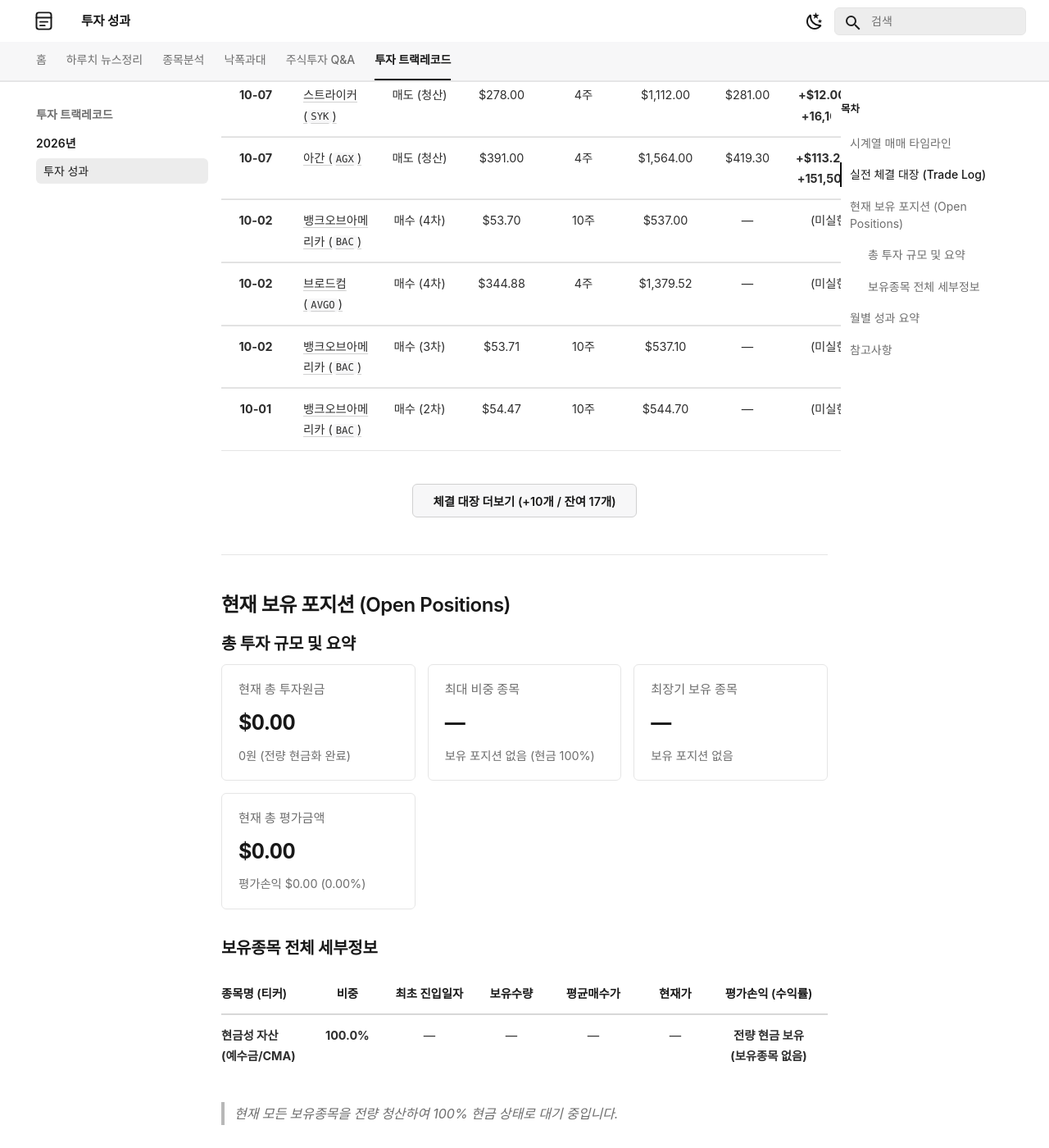
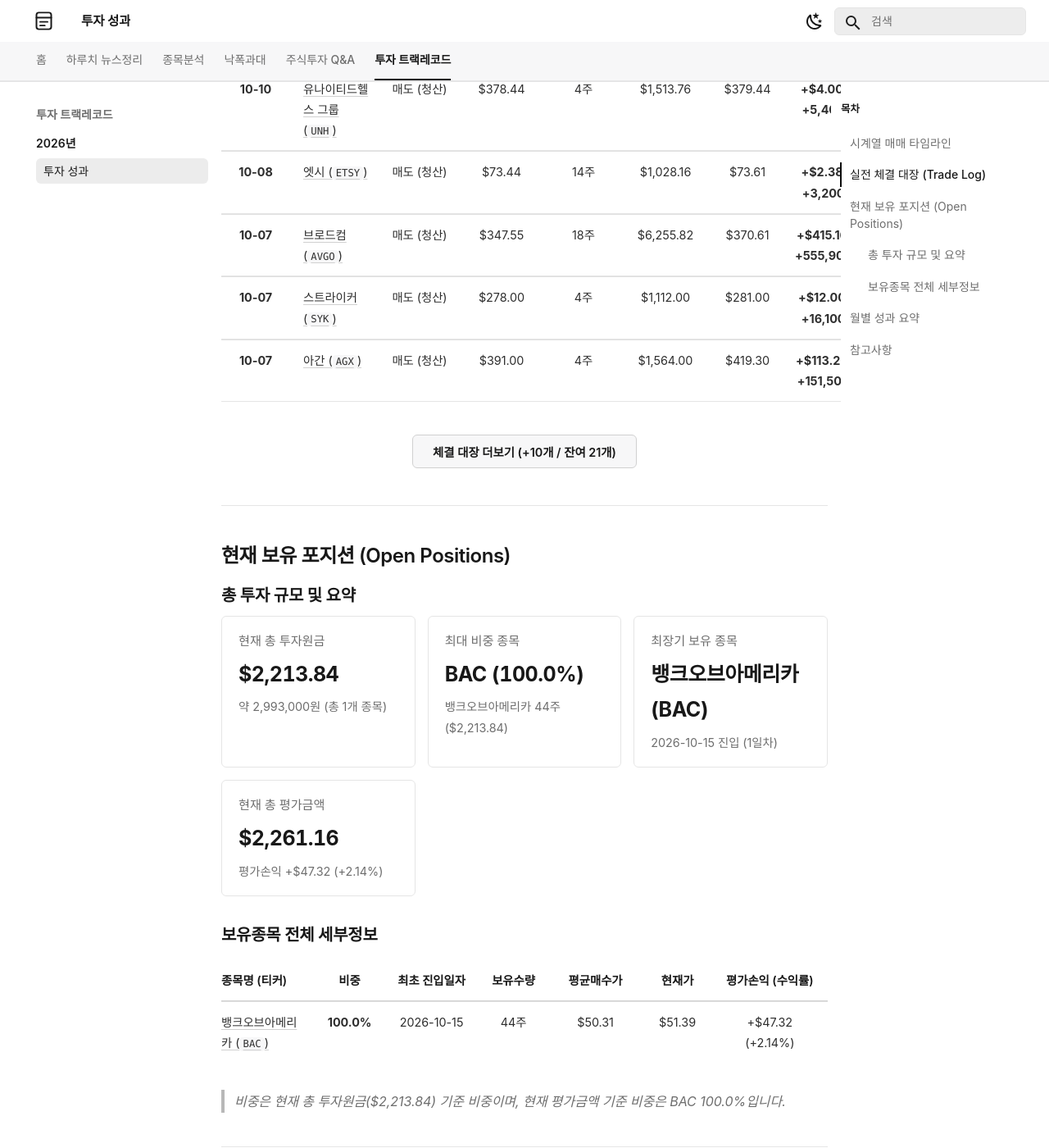
Before and after one commit to ju-sic/ju-sic.github.io, an MkDocs documentation site: the page built from docs/records/2026/trade-track-record.md, in a window 1280 px wide and 1400 px high, scrolled down 2091 px. Shown: the whole window at 82% size. Built offline with MkDocs 1.6.1 and Material for MkDocs 9.7.7, drawn with Linux system fonts in a browser that asks for light colours; some web fonts are replaced; a script that is not in the unit is left out; some of the changed text lies outside the part shown.

Commit message:
2026년 10월 15일 뱅크오브아메리카(BAC) 실전 매매 기록 반영 및 트랙레코드 배포

```diff
--- a/docs/records/2026/trade-track-record.md
+++ b/docs/records/2026/trade-track-record.md
@@ -1,11 +1,29 @@
 # 실전 매매일지 및 포트폴리오 트랙레코드
 
-- **업데이트** : 2026-10-14(수) 12:35
+- **업데이트** : 2026-10-15(목) 10:48
 
 
 ## 시계열 매매 타임라인
 
 <div class="kb-timeline">
+  <div class="kb-timeline-item">
+    <div class="kb-timeline-marker kb-timeline-marker--buy"></div>
+    <div class="kb-timeline-header">
+      <span class="kb-timeline-date">2026-10-15 (목)</span>
+      <span class="kb-badge kb-badge--buy">1차 매수 (선발대)</span>
+    </div>
+    <div class="kb-timeline-body">
+      <table class="kb-timeline-table">
+        <tr>
+          <td><strong>종목명</strong>: 뱅크오브아메리카 (BAC)</td>
+          <td><strong>체결 단가</strong>: $50.31 (평균)</td>
+          <td><strong>체결 수량</strong>: 44주 (분할 4/10/10/20주)</td>
+          <td><strong>투입 금액</strong>: $2,213.84</td>
+        </tr>
+      </table>
+      <p class="kb-timeline-desc">쓰레기를 바닥에서 주웠는지 금덩이를 주웠는지 모르겠으나 선발대 나눠서 오늘 새벽에 샀다.</p>
+    </div>
+  </div>
   <div class="kb-timeline-item">
     <div class="kb-timeline-marker kb-timeline-marker--close"></div>
     <div class="kb-timeline-header">
@@ -620,6 +638,10 @@
 
 | 체결일자 | 종목명 (티커) | 구분 | 체결단가 | 수량 | 체결총액 | 청산단가 | 실현손익 | 수익률 | 보유일 |
 | :---: | :--- | :---: | :---: | :---: | :---: | :---: | :---: | :---: | :---: |
+| **10-15** | [뱅크오브아메리카 (`BAC`)](../../stocks/2026/09/bank-of-america.md) | 매수 (1차) | $49.44 | 20주 | $988.80 | — | (미실현) | — | — |
+| **10-15** | [뱅크오브아메리카 (`BAC`)](../../stocks/2026/09/bank-of-america.md) | 매수 (1차) | $50.44 | 10주 | $504.40 | — | (미실현) | — | — |
+| **10-15** | [뱅크오브아메리카 (`BAC`)](../../stocks/2026/09/bank-of-america.md) | 매수 (1차) | $51.44 | 10주 | $514.40 | — | (미실현) | — | — |
+| **10-15** | [뱅크오브아메리카 (`BAC`)](../../stocks/2026/09/bank-of-america.md) | 매수 (1차) | $51.56 | 4주 | $206.24 | — | (미실현) | — | — |
 | **10-14** | [뱅크오브아메리카 (`BAC`)](../../stocks/2026/09/bank-of-america.md) | 매도 (청산) | $52.96 | 84주 | $4,448.72 | $53.14 | **+$15.04 (약 +20,100원)** | **+0.34%** | **0일** |
 | **10-14** | [뱅크오브아메리카 (`BAC`)](../../stocks/2026/09/bank-of-america.md) | 매수 (2차) | $52.665 | 40주 | $2,106.60 | — | (미실현) | — | — |
 | **10-14** | [뱅크오브아메리카 (`BAC`)](../../stocks/2026/09/bank-of-america.md) | 매수 (1차) | $53.23 | 44주 | $2,342.12 | — | (미실현) | — | — |
@@ -661,23 +683,23 @@
 <div class="kb-portfolio-metrics">
   <div class="kb-portfolio-metric-card">
     <span class="label">현재 총 투자원금</span>
-    <span class="value">$0.00</span>
-    <span class="sub">0원 (전량 현금화 완료)</span>
+    <span class="value">$2,213.84</span>
+    <span class="sub">약 2,993,000원 (총 1개 종목)</span>
   </div>
   <div class="kb-portfolio-metric-card">
     <span class="label">최대 비중 종목</span>
-    <span class="value">—</span>
-    <span class="sub">보유 포지션 없음 (현금 100%)</span>
+    <span class="value">BAC (100.0%)</span>
+    <span class="sub">뱅크오브아메리카 44주 ($2,213.84)</span>
   </div>
   <div class="kb-portfolio-metric-card">
     <span class="label">최장기 보유 종목</span>
-    <span class="value">—</span>
-    <span class="sub">보유 포지션 없음</span>
+    <span class="value">뱅크오브아메리카 (BAC)</span>
+    <span class="sub">2026-10-15 진입 (1일차)</span>
   </div>
   <div class="kb-portfolio-metric-card">
     <span class="label">현재 총 평가금액</span>
-    <span class="value">$0.00</span>
-    <span class="sub">평가손익 $0.00 (0.00%)</span>
+    <span class="value">$2,261.16</span>
+    <span class="sub">평가손익 +$47.32 (+2.14%)</span>
   </div>
 </div>
 
@@ -685,9 +707,9 @@
 
 | 종목명 (티커) | 비중 | 최초 진입일자 | 보유수량 | 평균매수가 | 현재가 | 평가손익 (수익률) |
 | :--- | :---: | :---: | :---: | :---: | :---: | :---: |
-| **현금성 자산 (예수금/CMA)** | **100.0%** | — | — | — | — | **전량 현금 보유 (보유종목 없음)** |
+| [뱅크오브아메리카 (`BAC`)](../../stocks/2026/09/bank-of-america.md) | **100.0%** | 2026-10-15 | 44주 | $50.31 | $51.39 | +$47.32 (+2.14%) |
 
-> *현재 모든 보유종목을 전량 청산하여 100% 현금 상태로 대기 중입니다.*
+> *비중은 현재 총 투자원금($2,213.84) 기준 비중이며, 현재 평가금액 기준 비중은 BAC 100.0%입니다.*
 
 
 ---
```
Also changed, not shown: other parts of docs/records/2026/trade-track-record.md (+2 -2 lines), docs/index.md (+1 -1 lines).
